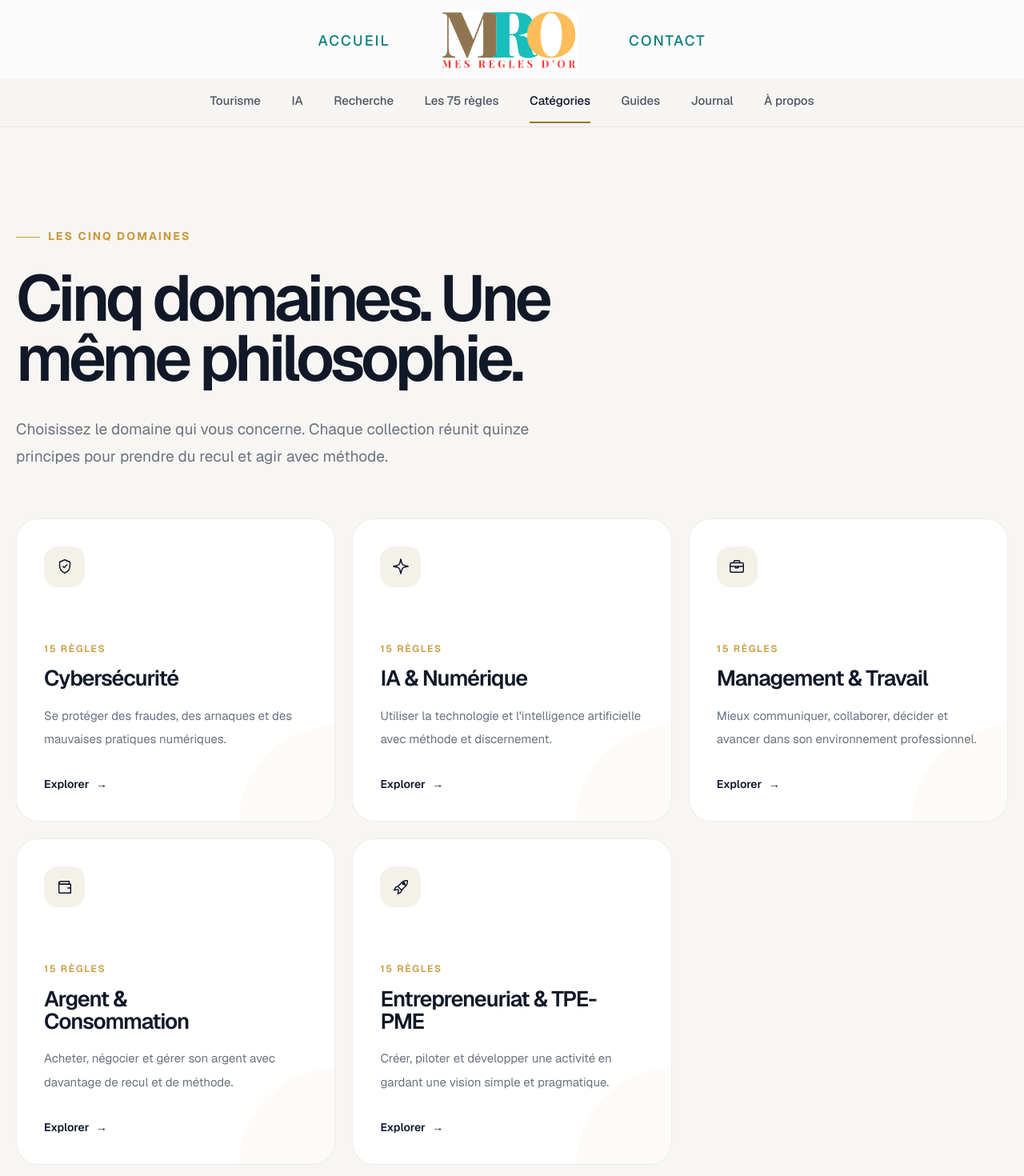
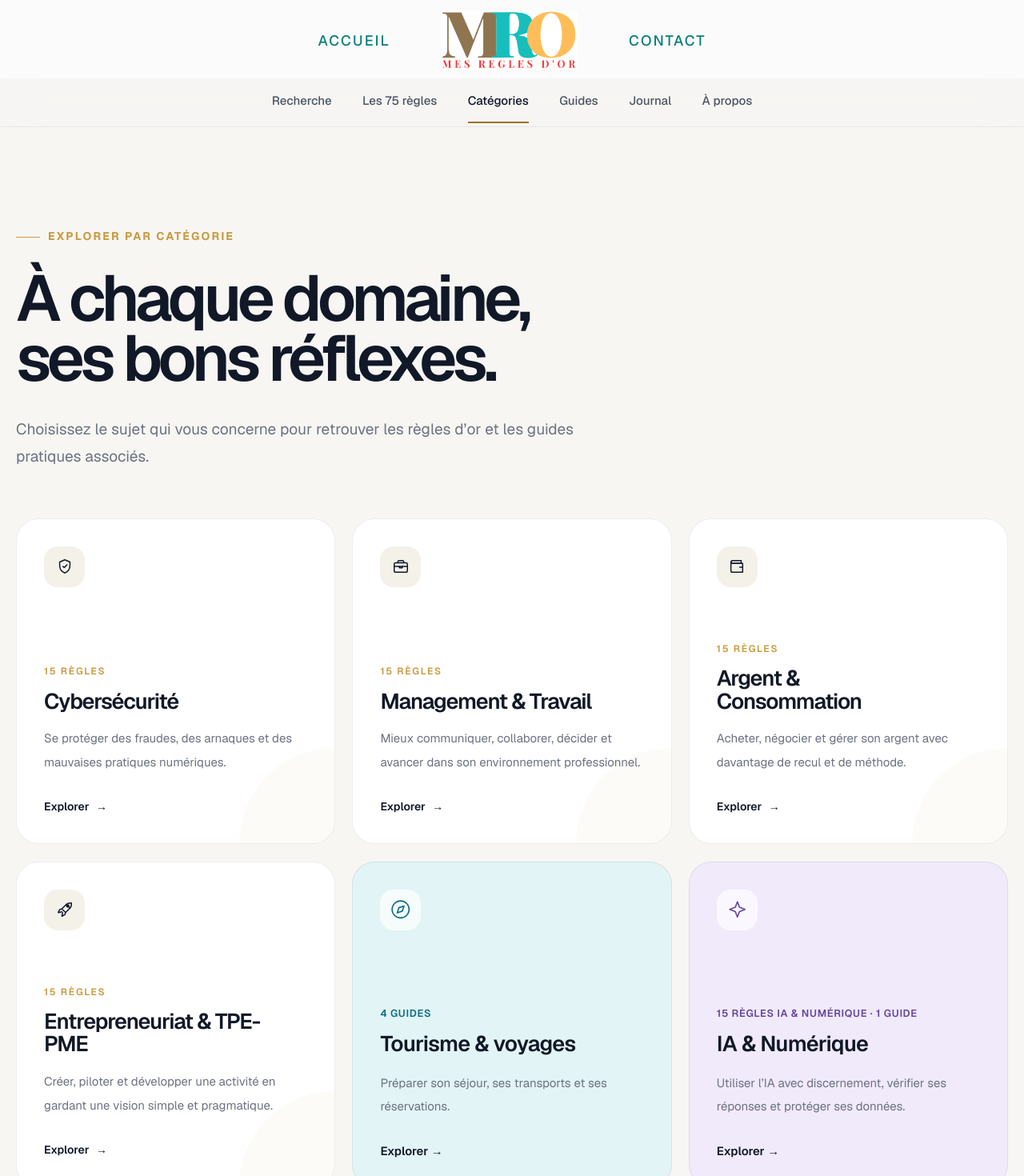
Before and after one commit to Nikolaos59/mes-regles-d-or, a Next.js app: page /categories in a window 1280 px wide. Shown: the top 1470 px of the page at 80% size. Built offline with nearby package versions, Linux system fonts and the light colour scheme; no server answers.

Commit message:
Move tourism and AI entry points into categories

```diff
--- a/src/app/categories/page.tsx
+++ b/src/app/categories/page.tsx
@@ -1,23 +1,31 @@
+import Link from "next/link";
 import { createPageMetadata } from "@/lib/seo";
 import CategoryCard from "@/components/CategoryCard";
+import ThemeIcon from "@/components/ThemeIcon";
 import { categories } from "@/data/categories";
+import { publications } from "@/data/publications";
+import { publicationThemes, publicationTheme } from "@/data/publication-themes";
 
 export const metadata = createPageMetadata({
-  title: "Les cinq catégories",
-  description: "Explorez les 75 règles d’or à travers cinq domaines essentiels de la vie personnelle et professionnelle.",
-  path: "/categories",
-  noindex: false,
+ title: "Les catégories",
+ description: "Explorez les règles et guides par domaine : cybersécurité, IA, travail, consommation, entrepreneuriat et tourisme.",
+ path: "/categories",
 });
-
 export default function CategoriesPage() {
-  return (
-    <main className="container-mro section-mro">
-      <p className="eyebrow">Les cinq domaines</p>
-      <h1 className="heading-display mt-7 max-w-4xl text-balance">Cinq domaines. Une même philosophie.</h1>
-      <p className="mt-8 max-w-2xl text-lg leading-8 text-[#6B7280]">Choisissez le domaine qui vous concerne. Chaque collection réunit quinze principes pour prendre du recul et agir avec méthode.</p>
-      <div className="mt-14 grid gap-5 md:grid-cols-2 lg:grid-cols-3">
-        {categories.map((category) => <CategoryCard key={category.id} category={category} />)}
-      </div>
-    </main>
-  );
+ const topics=publicationThemes.filter(theme=>theme.id==="ia" || theme.id==="tourisme");
+ return <main className="container-mro section-mro">
+ <p className="eyebrow">Explorer par catégorie</p>
+ <h1 className="heading-display mt-7 max-w-4xl text-balance">À chaque domaine, ses bons réflexes.</h1>
+ <p className="mt-8 max-w-2xl text-lg leading-8 text-[#6B7280]">Choisissez le sujet qui vous concerne pour retrouver les règles d’or et les guides pratiques associés.</p>
+ <div className="mt-14 grid gap-5 md:grid-cols-2 lg:grid-cols-3">
+ {categories.filter(category=>category.id!=="ia-numerique").map(category=><CategoryCard key={category.id} category={category}/>)}
+ {topics.map(theme=>{
+ const count=publications.filter(item=>item.kind==="guides" && publicationTheme(item).id===theme.id).length;
+ return <Link key={theme.id} href={"/"+theme.id} className="group flex min-h-[350px] flex-col rounded-[28px] border border-black/[0.07] p-7 transition-all duration-500 hover:-translate-y-1 hover:shadow-lg sm:p-8" style={{background:theme.background}}>
+ <span className="flex h-12 w-12 items-center justify-center rounded-2xl bg-white/70" style={{color:theme.color}}><ThemeIcon theme={theme} className="h-6 w-6"/></span>
+ <div className="mt-auto pt-16"><p className="mb-3 text-xs font-semibold uppercase tracking-wider" style={{color:theme.color}}>{theme.id==="ia" ? "15 règles IA & numérique · " : ""}{count} {count===1 ? "guide" : "guides"}</p>
+ <h2 className="text-[27px] font-semibold leading-tight tracking-tight">{theme.id==="ia" ? "IA & Numérique" : "Tourisme & voyages"}</h2><p className="mt-4 text-[15px] leading-7 text-[#6B7280]">{theme.description}</p><p className="mt-7 text-sm font-semibold">Explorer →</p></div>
+ </Link>;
+ })}
+ </div></main>;
 }
--- a/src/components/Header.tsx
+++ b/src/components/Header.tsx
@@ -5,8 +5,6 @@ import Image from "next/image";
 import styles from "./Header.module.css";
 
 const navigation = [
-  { label: "Tourisme", href: "/tourisme" },
-  { label: "IA", href: "/ia" },
   { label: "Recherche", href: "/recherche" },
   {
     label: "Les 75 règles",
```
